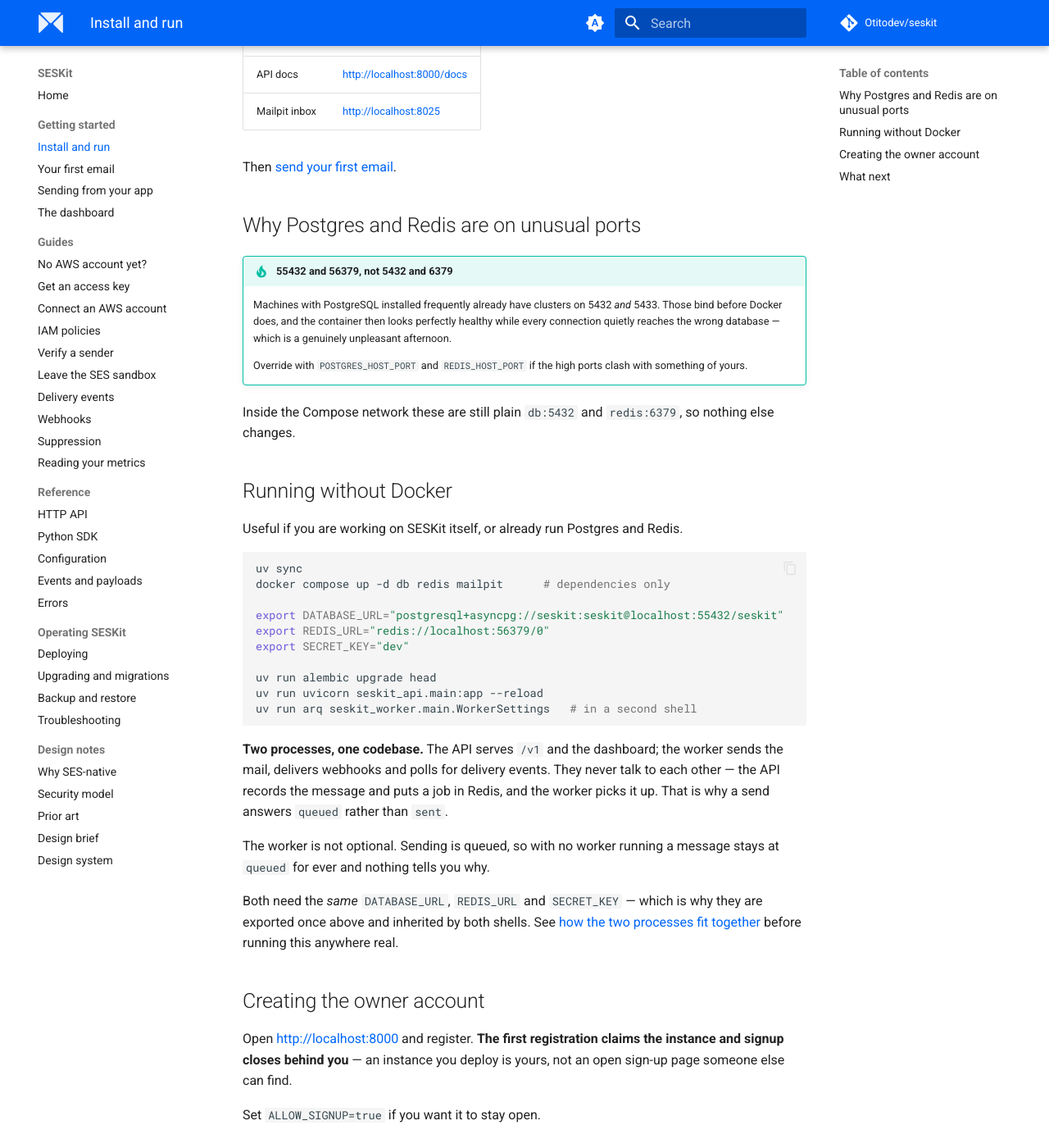
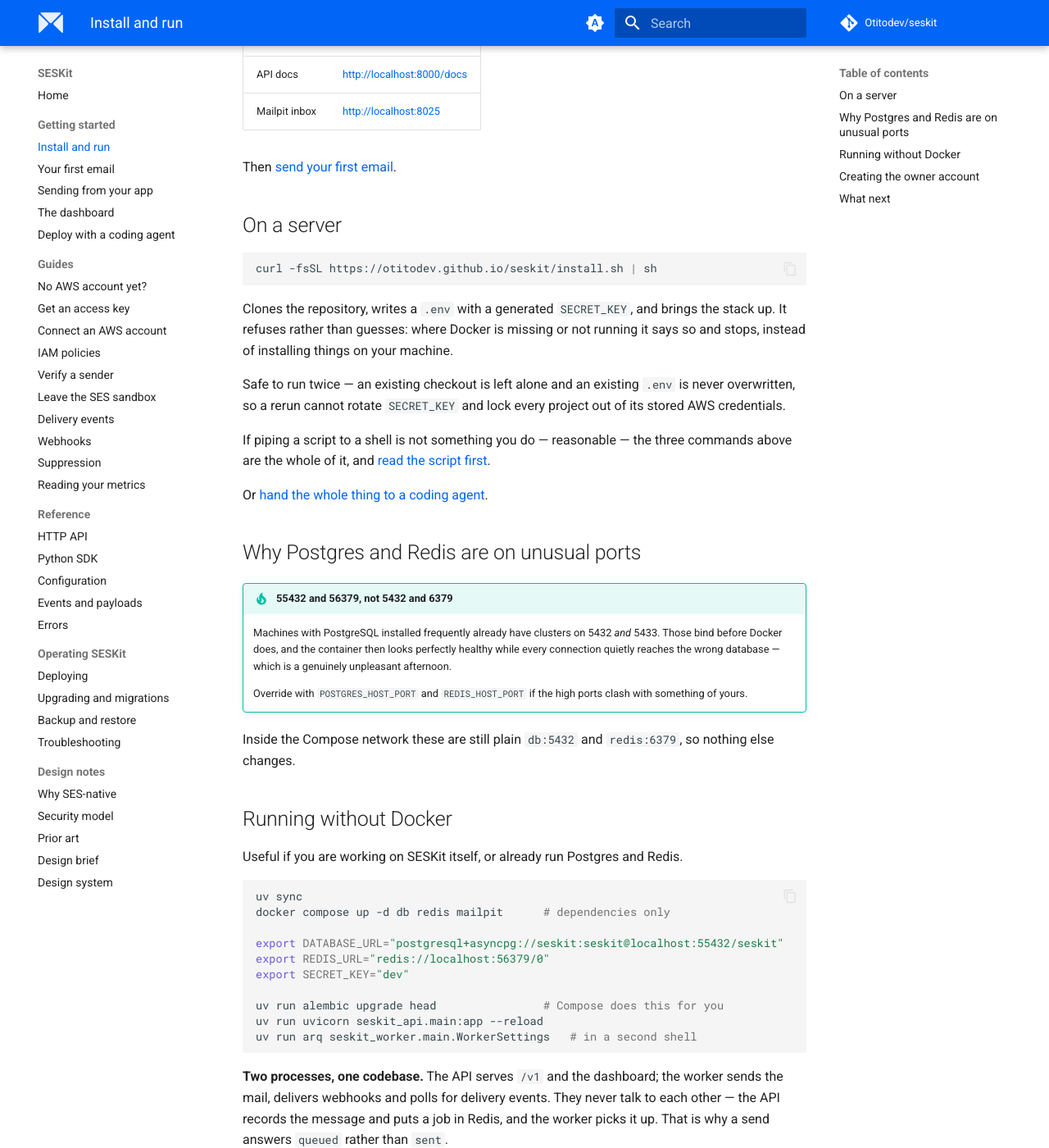
Before and after one commit to Otitodev/seskit, an MkDocs documentation site: the page built from docs/getting-started/installation.md, in a window 1280 px wide and 1400 px high, scrolled down 419 px. Shown: the whole window at 82% size. Built offline with MkDocs 1.6.1 and Material for MkDocs 9.7.7, drawn with Linux system fonts in a browser that asks for light colours; comment, search, counter and statistics services are not loaded.

Commit message:
docs: install SESKit on a server in one line
Two ways to get from nothing to a running instance without reading a
page first.

install.sh clones, writes a .env with a generated SECRET_KEY, and brings
the stack up. It refuses rather than guesses: a script piped into a
shell that installed Docker, opened a firewall port or edited a system
on a whim is one nobody should run, so a missing prerequisite is named
and the script stops.

Safe to run twice, which matters more than it sounds. An existing .env
is never overwritten, because regenerating SECRET_KEY would silently
lock every project out of its stored AWS credentials - a rerun that
looked like it worked and quietly broke sending would be the worst
possible failure for a script like this.

deploy-with-an-agent.md is a copy block for whatever coding agent
somebody already uses. It says what SESKit is - two processes that talk
through Redis rather than to each other - and then what to do, but it
spends as much of its length on what *not* to do: do not ask me for AWS
credentials, do not put any in .env, do not open the database port, do
not regenerate SECRET_KEY, do not create my account. An agent is good at
the tedious parts and should be kept away from the parts worth doing
slowly.

Neither touches AWS. The access key goes in through the dashboard, which
is the whole point of the phase.

````diff
--- a/docs/getting-started/installation.md
+++ b/docs/getting-started/installation.md
@@ -21,6 +21,26 @@
 | Mailpit inbox | <http://localhost:8025> |
 
 Then [send your first email](first-email.md).
+
+## On a server
+
+```bash
+curl -fsSL https://otitodev.github.io/seskit/install.sh | sh
+```
+
+Clones the repository, writes a `.env` with a generated `SECRET_KEY`, and
+brings the stack up. It refuses rather than guesses: where Docker is missing or
+not running it says so and stops, instead of installing things on your machine.
+
+Safe to run twice — an existing checkout is left alone and an existing `.env`
+is never overwritten, so a rerun cannot rotate `SECRET_KEY` and lock every
+project out of its stored AWS credentials.
+
+If piping a script to a shell is not something you do — reasonable — the
+three commands above are the whole of it, and
+[read the script first](https://otitodev.github.io/seskit/install.sh).
+
+Or [hand the whole thing to a coding agent](../deploy-with-an-agent.md).
 
 ## Why Postgres and Redis are on unusual ports
 
@@ -48,7 +68,7 @@
 export REDIS_URL="redis://localhost:56379/0"
 export SECRET_KEY="dev"
 
-uv run alembic upgrade head
+uv run alembic upgrade head                # Compose does this for you
 uv run uvicorn seskit_api.main:app --reload
 uv run arq seskit_worker.main.WorkerSettings   # in a second shell
 ```
--- a/mkdocs.yml
+++ b/mkdocs.yml
@@ -114,6 +114,7 @@
           - getting-started/first-email.md: Sending through Mailpit in a minute with no AWS account; what "queued" means; idempotency keys.
           - getting-started/sending-from-your-app.md: Calling a running instance from your own code over HTTP, with error handling and rate limits.
           - getting-started/dashboard-tour.md: What each dashboard page shows.
+          - deploy-with-an-agent.md: A copy-paste brief that hands the whole deployment to a coding agent.
         Guides:
           - guides/no-aws-account-yet.md: The path from no AWS account to a verified sender, and what SES costs.
           - guides/get-an-access-key.md: The IAM console click-path to an access key SESKit can use, and how to rotate one.
@@ -170,6 +171,7 @@
       - Your first email: getting-started/first-email.md
       - Sending from your app: getting-started/sending-from-your-app.md
       - The dashboard: getting-started/dashboard-tour.md
+      - Deploy with a coding agent: deploy-with-an-agent.md
   - Guides:
       - No AWS account yet?: guides/no-aws-account-yet.md
       - Get an access key: guides/get-an-access-key.md
````
Also changed, not shown: README.md (+6 -0 lines), docs/deploy-with-an-agent.md (added, +90 -0 lines), 1 other file.
